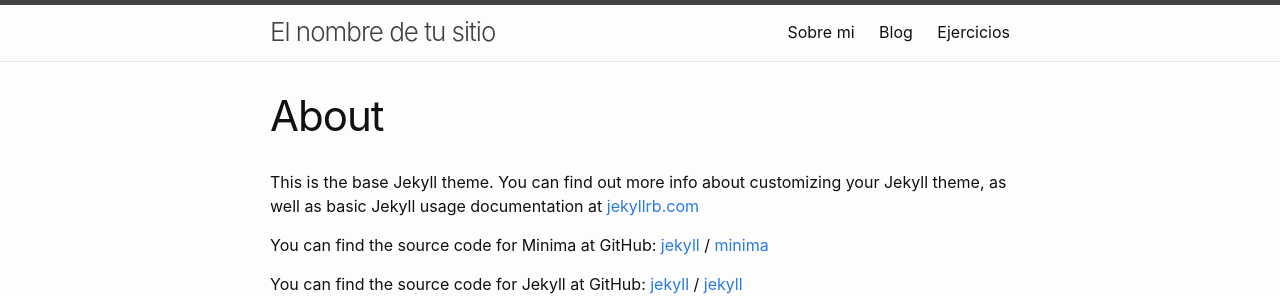
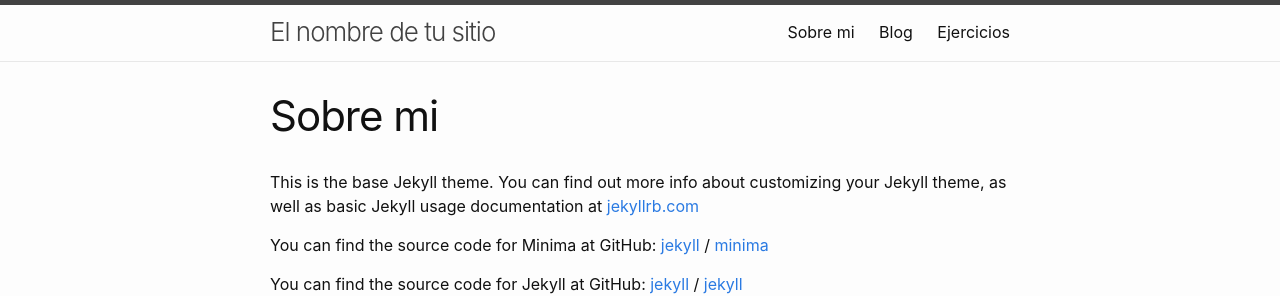
Before and after one commit to dh-miami/dh-miami.github.io, a Jekyll site: the page built from sobre_mi.md, in a window 1280 px wide. Shown: the top 296 px of the page. Built offline with Jekyll 4.4.1, drawn with Linux system fonts in a browser that asks for light colours.

Commit message:
Update sobre_mi.md

```diff
--- a/sobre_mi.md
+++ b/sobre_mi.md
@@ -1,7 +1,7 @@
 ---
 layout: page
-title: About
-permalink: /about/
+title: Sobre mi
+permalink: /sobre_mi/
 ---
 
 This is the base Jekyll theme. You can find out more info about customizing your Jekyll theme, as well as basic Jekyll usage documentation at [jekyllrb.com](https://jekyllrb.com/)
```
